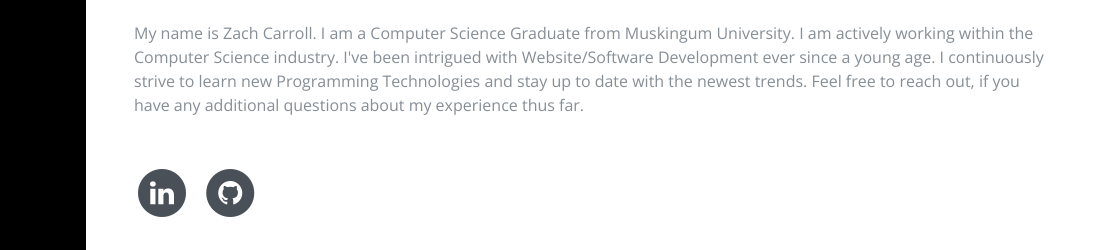
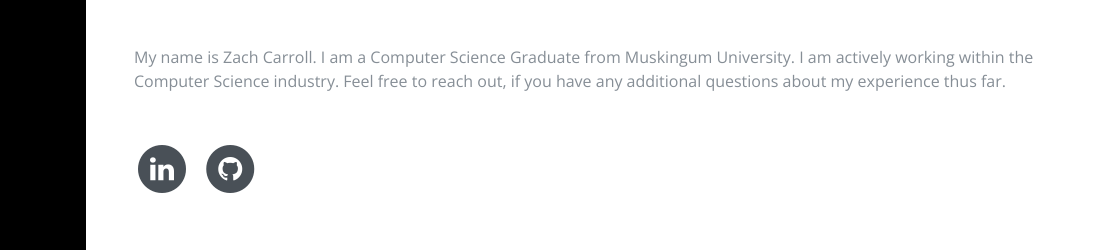
Before and after one commit to zcarroll4/about, a plain HTML site: page index.html in a window 1280 px wide. Shown: the part 303-553 px from the top of the page, 186-1280 px from the left. Drawn offline with nearby package versions, Linux system fonts and the light colour scheme; a web font is replaced by a local one.

Commit message:
Update index.html (#1)

```diff
--- a/index.html
+++ b/index.html
@@ -87,9 +87,7 @@
                 </div>
                 <p class="mb-5">My name is Zach Carroll. I am a Computer Science Graduate from Muskingum University. I
                     am
-                    actively working within the Computer Science industry. I've been intrigued with Website/Software
-                    Development ever since a young age. I continuously strive to learn new
-                    Programming Technologies and stay up to date with the newest trends. Feel free to reach out, if you
+                    actively working within the Computer Science industry. Feel free to reach out, if you
                     have any additional questions about my experience thus far.</p>
                 <ul class="list-inline list-social-icons mb-0">
                     <li class="list-inline-item">
```
